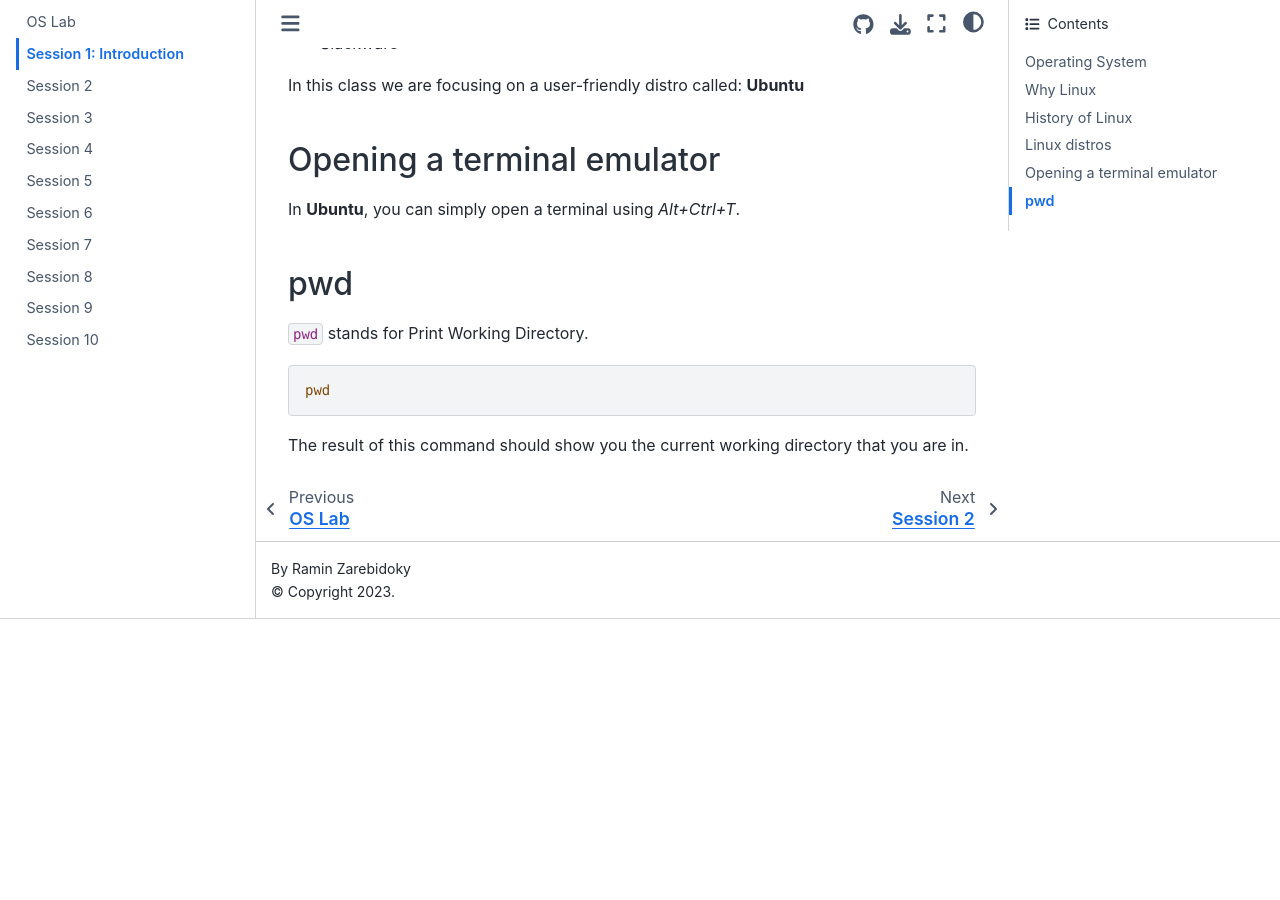
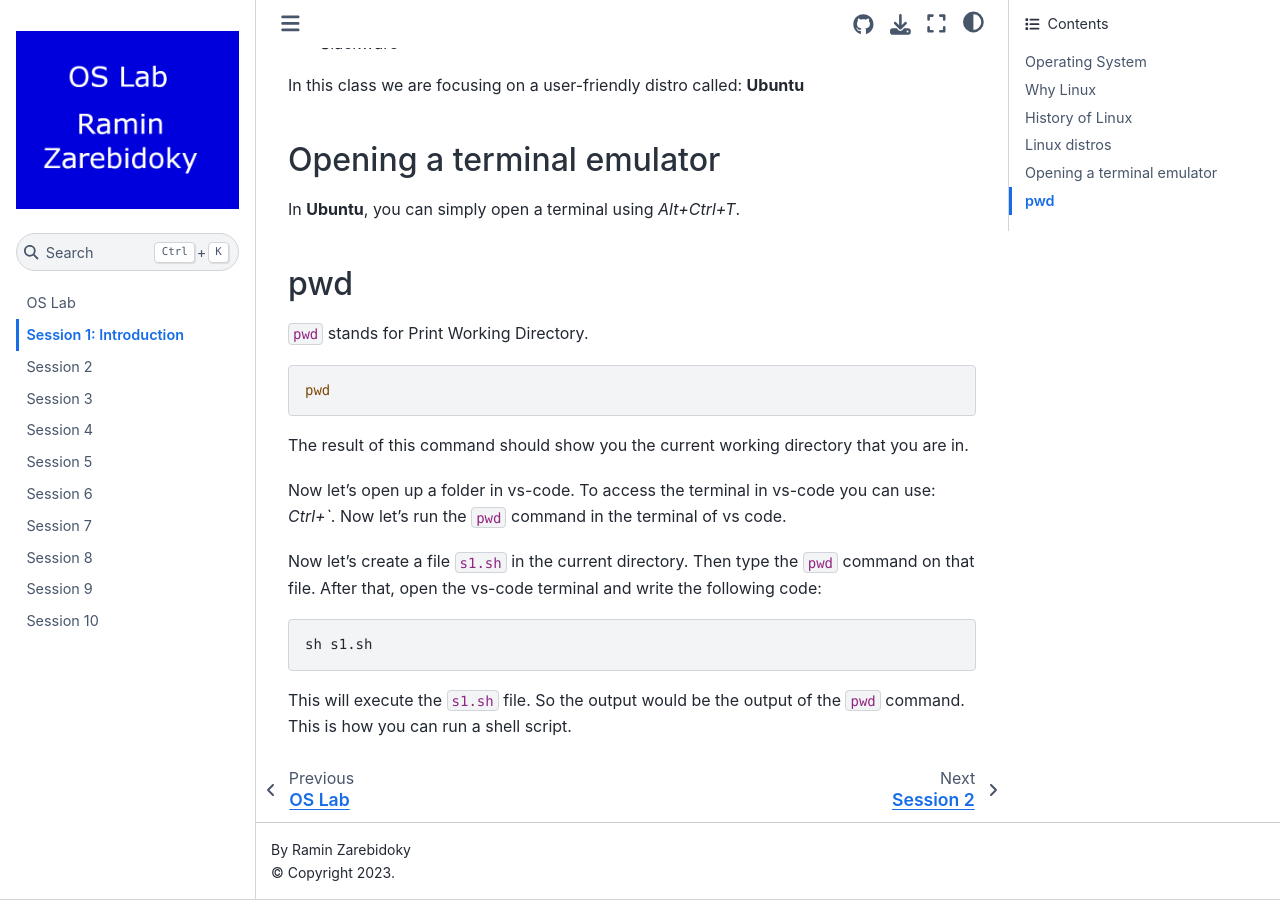
Before and after one commit to LiterallyTheOne/os_lab, a Jupyter Book: the page built from docs/session_1.md, in a window 1280 px wide and 900 px high, scrolled down 3883 px. Built offline with Jupyter Book 1.0.4 settings and Sphinx 7.4.7 and the Sphinx Book theme 1.1.4, drawn with Linux system fonts in a browser that asks for light colours; before the commit the page ends 4502 px from its top, so only the background shows below that.

Commit message:
Add vs-code and bash to session_1.md

````diff
--- a/docs/session_1.md
+++ b/docs/session_1.md
@@ -130,3 +130,19 @@
 
 The result of this command should show you the
 current working directory that you are in.
+
+Now let's open up a folder in vs-code.
+To access the terminal in vs-code you can use: *Ctrl+\`*.
+Now let's run the `pwd` command in the terminal of vs code.
+
+Now let's create a file `s1.sh` in the current directory.
+Then type the `pwd` command on that file.
+After that, open the vs-code terminal and write the following code:
+
+```bash
+sh s1.sh
+```
+
+This will execute the `s1.sh` file.
+So the output would be the output of the `pwd` command.
+This is how you can run a shell script.
````
